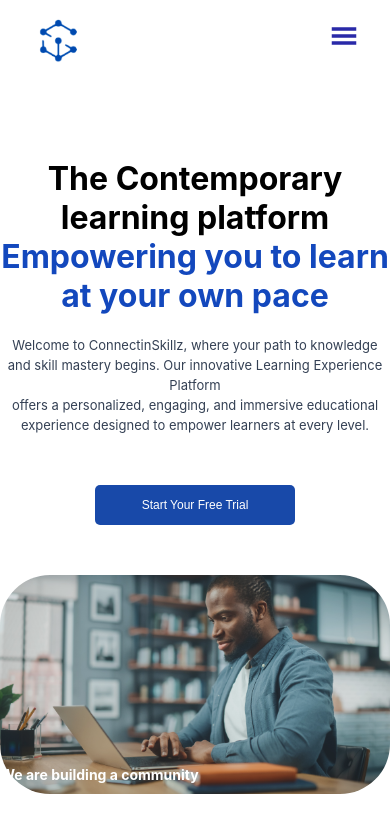
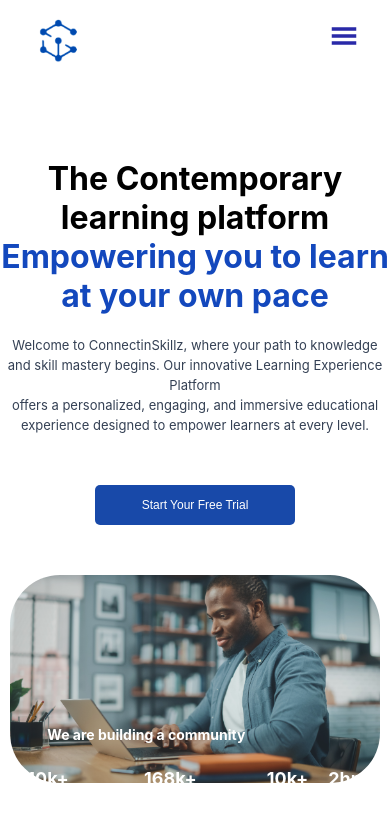
Before and after one commit to samsGH233/react-project, a React (Vite) app: page / in a window 390 px wide. Shown: the top 832 px of the page. Built offline with nearby package versions, Linux system fonts and the light colour scheme.

Commit message:
Add files via upload

```diff
--- a/style sheets/Footer.css
+++ b/style sheets/Footer.css
@@ -145,16 +145,14 @@
     }
 
 
-    .footer-section#contact {
-       margin-right: 50px;
-    }
+
 
     .footer-section#links {
-        margin-right: 170px;
+        margin-right: 100px;
     }
 
     .footer-section#socials {
-        margin-right: 155px;
+        margin-right: 75px;
     }
 
     .terms-policy {
--- a/style sheets/homePage.css
+++ b/style sheets/homePage.css
@@ -282,7 +282,7 @@ body {
     }
 
     .background-image {
-        width: 100%;
+        width: 95%;
         height: auto;
     }
 
@@ -290,6 +290,9 @@ body {
         font-size: 26px;
     }
 
+    .course-paragraph {
+        font-size: 15px;
+    }
 
     .job-card-container {
         display: flex;
@@ -320,8 +323,8 @@ body {
     }
 
     .image-text {
-        left: 40%;
-        top: 53%;
+        left: 52%;
+        top: 40%;
     }
 
 
@@ -349,8 +352,9 @@ body {
     }
 
     .overlay-message {
-        height: 70%;
+        height: 68%;
         width: 90%;
+        top: 55%;
     }
 
     .overlay-message-header {
```
